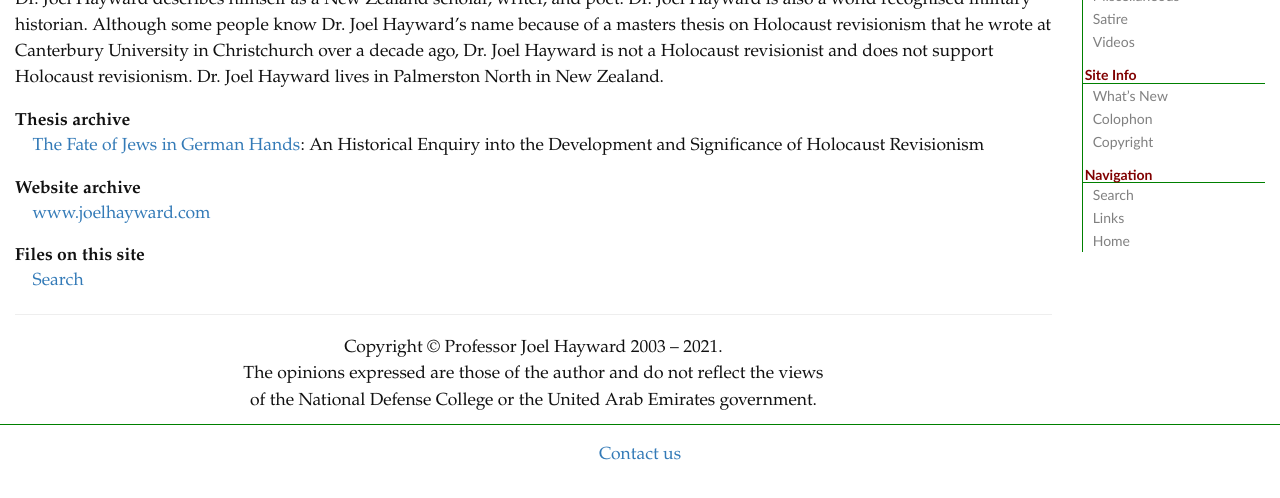
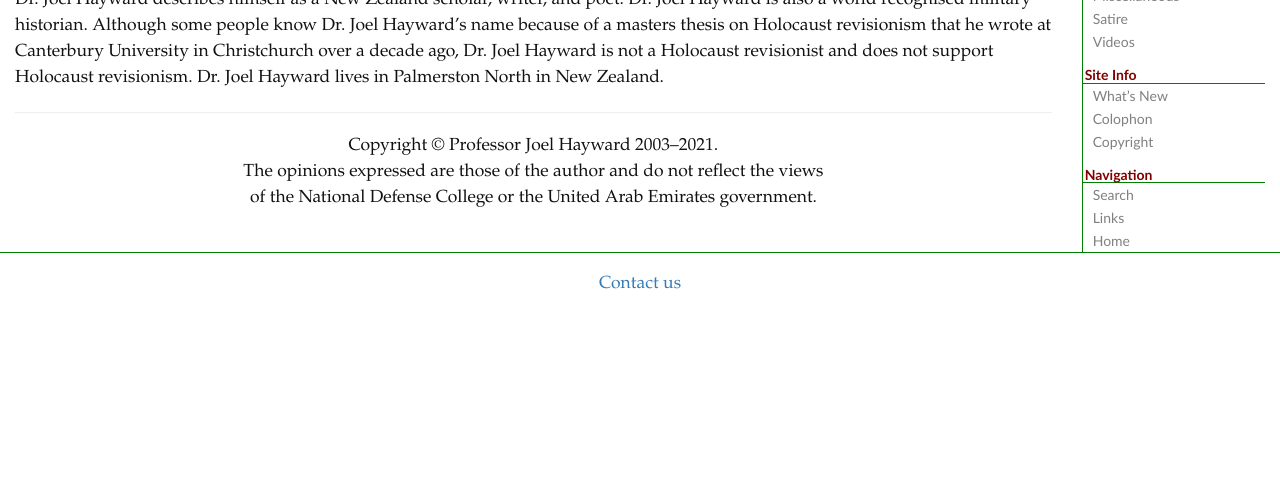
Before and after one commit to webb-wanderer/hayward, a plain HTML site: page index.html in a window 1280 px wide. Shown: the part 224-722 px from the top of the page. Drawn offline with nearby package versions, Linux system fonts and the light colour scheme.

Commit message:
Update index.html

```diff
--- a/index.html
+++ b/index.html
@@ -20,17 +20,9 @@
 			<p>
 				Dr. Joel Hayward describes himself as a New Zealand scholar, writer, and poet. Dr. Joel Hayward is also a world recognised military historian. Although some people know Dr. Joel Hayward&rsquo;s name because of a masters thesis on Holocaust revisionism that he wrote at Canterbury University in Christchurch over a decade ago, Dr. Joel Hayward is not a Holocaust revisionist and does not support Holocaust revisionism. Dr. Joel Hayward lives in Palmerston North in New Zealand.
 			</p>
-			<dl>
-				<dt>Thesis archive</dt>
-				<dd> <a href="/thesis/index.html">The Fate of Jews in German Hands</a>: An Historical Enquiry into the Development and Significance of Holocaust Revisionism </dd>
-				<dt>Website archive</dt>
-				<dd> <a href="/website/index.html">www.joelhayward.com</a> </dd>
-				<dt>Files on this site</dt>
-				<dd> <a href="/search/index.html">Search</a> </dd>
-			</dl>
 			<hr>
 			<p class="text-center">
-				Copyright &copy; Professor Joel Hayward 2003 &ndash; 2021.<br>
+				Copyright &copy; Professor Joel Hayward 2003&ndash;2021.<br>
 				The opinions expressed are those of the author and do not reflect the views<br>
 				of the National Defense College or the United Arab Emirates government.
 			</p>
```
